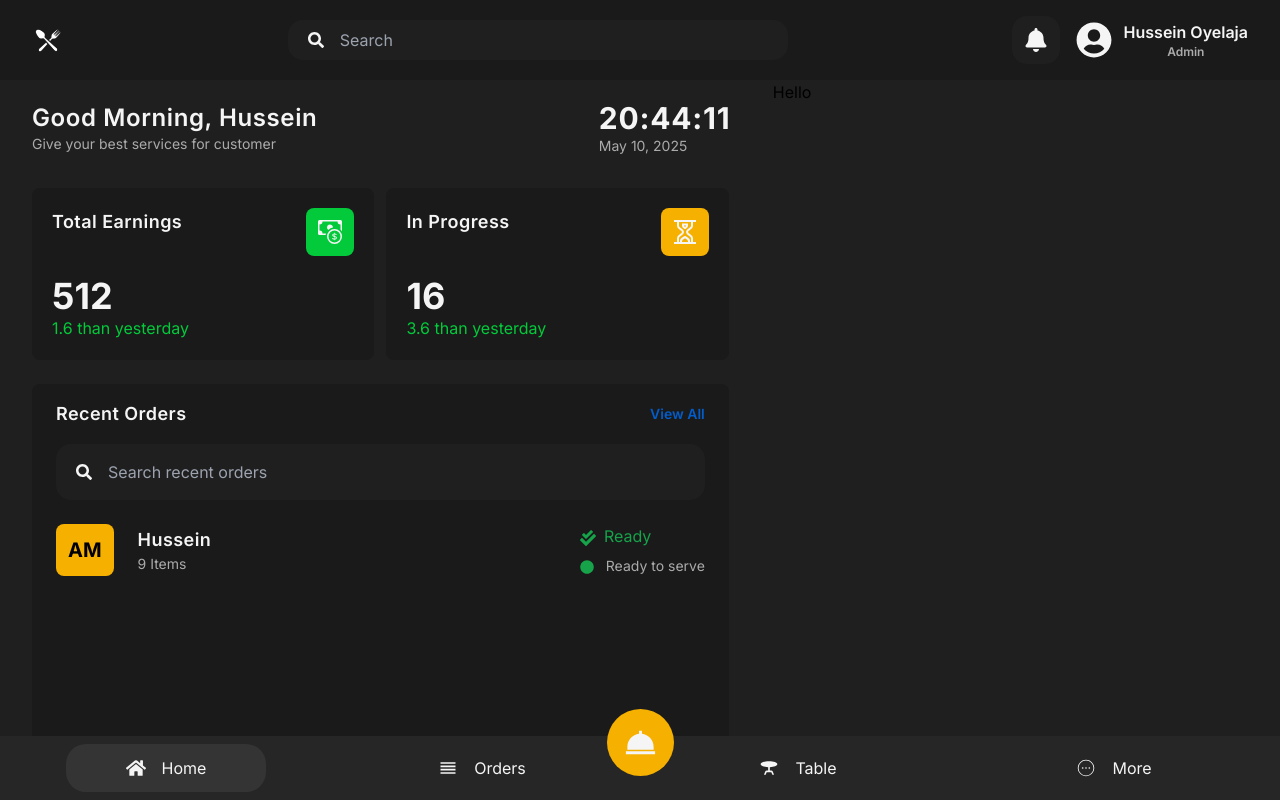
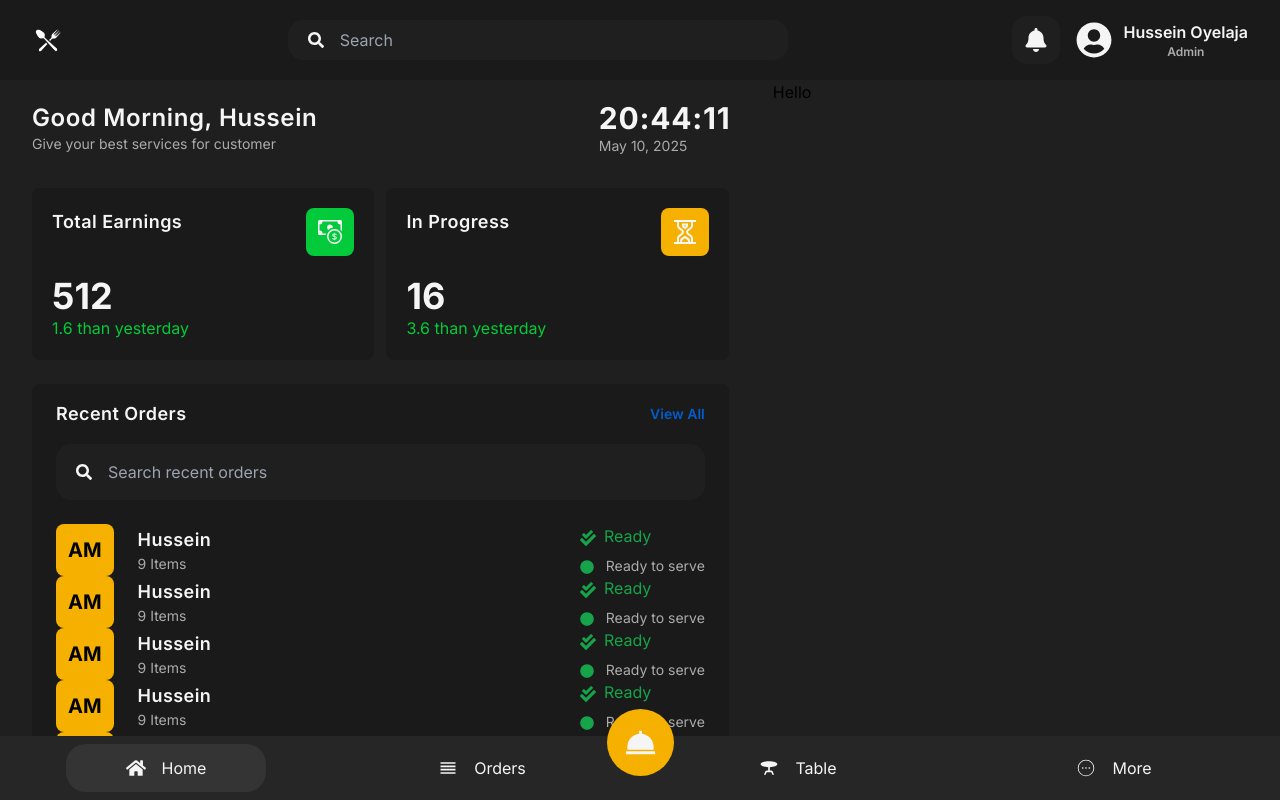
Before and after one commit to oyelajakenny/POS-System, a React (Vite) app in the folder frontend/: page / in a window 1280 px wide. Built offline with nearby package versions, Linux system fonts and the light colour scheme.

Commit message:
Updated the recent order component

```diff
--- a/frontend/src/components/home/RecentOrder.jsx
+++ b/frontend/src/components/home/RecentOrder.jsx
@@ -24,7 +24,15 @@ const Recentorder = () => {
           />
         </div>
         {/* {order list} */}
-        <div className="mt-6 px-6 ">
+        <div className="mt-6 px-6 overflow-y-scroll h-[300px] scrollbar-hide">
+          <OrderList />
+          <OrderList />
+          <OrderList />
+          <OrderList />
+          <OrderList />
+          <OrderList />
+          <OrderList />
+          <OrderList />
           <OrderList />
         </div>
       </div>
```
